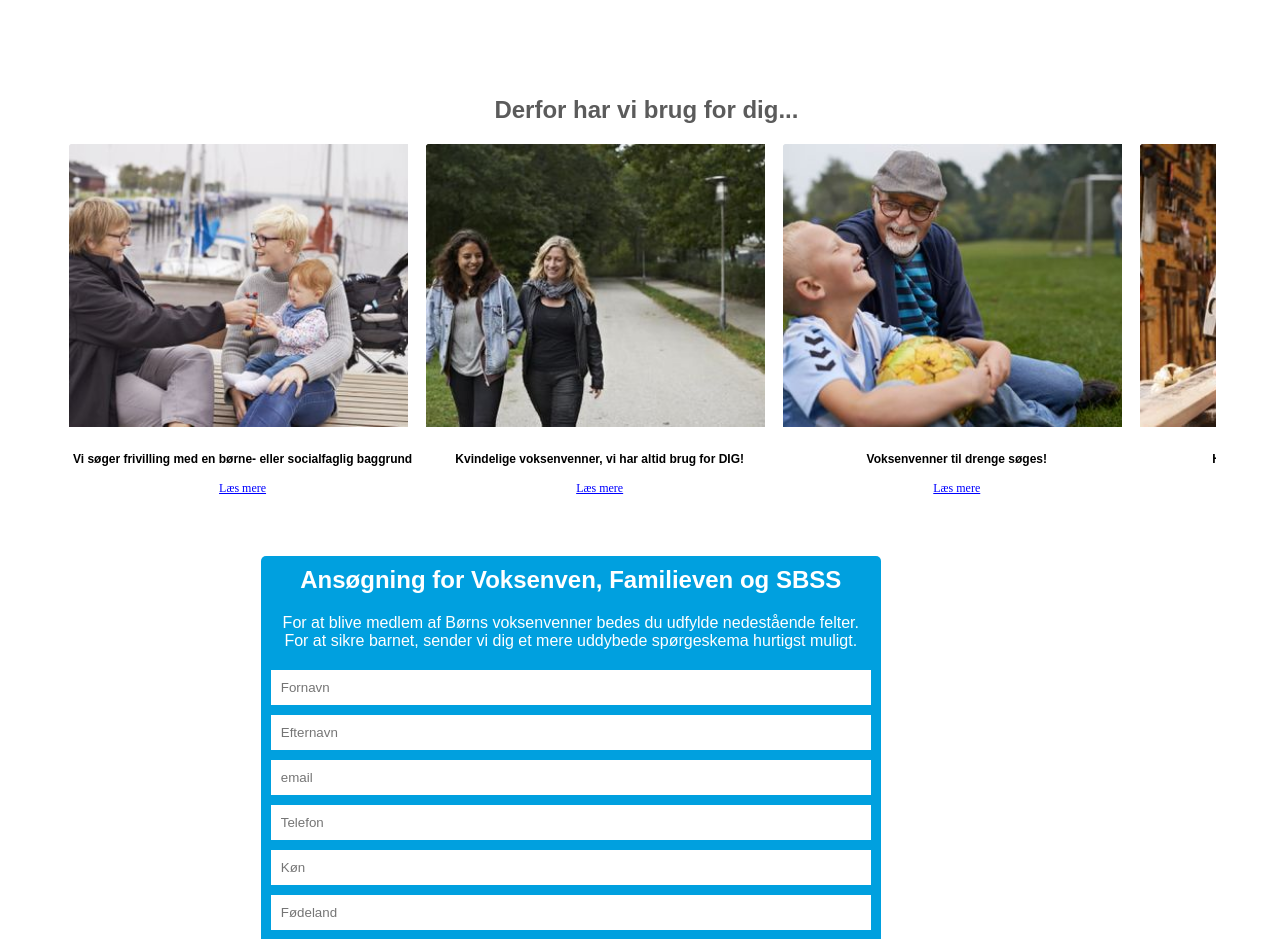
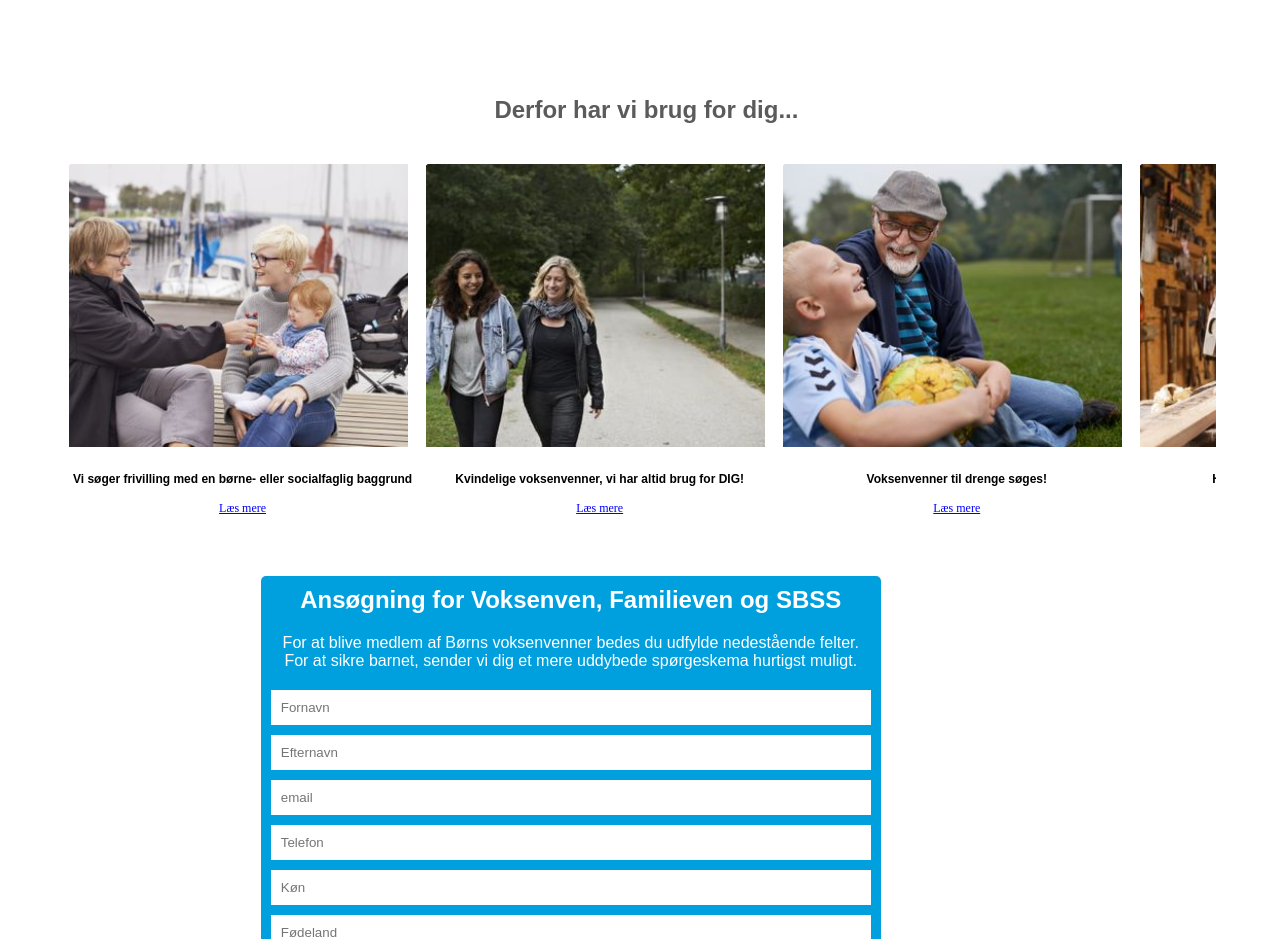
Before and after one commit to Stampkings/Voksenvenner, a plain HTML site: page voksen.html in a window 1280 px wide. Shown: the part 2620-3559 px from the top of the page. Drawn offline with Linux system fonts and the light colour scheme; a script that the page names is missing.

Commit message:
sidste rettelse

```diff
--- a/voksenstyle.css
+++ b/voksenstyle.css
@@ -439,7 +439,7 @@ img {vertical-align: middle;}*/
         min-width: 31%;
         height: auto;
         background: white;
-        margin-top: 0px 20px 0px 0px;
+        margin-top: 20px;
         border-radius: 20px;
         position: relative;
         left: 0;
```
